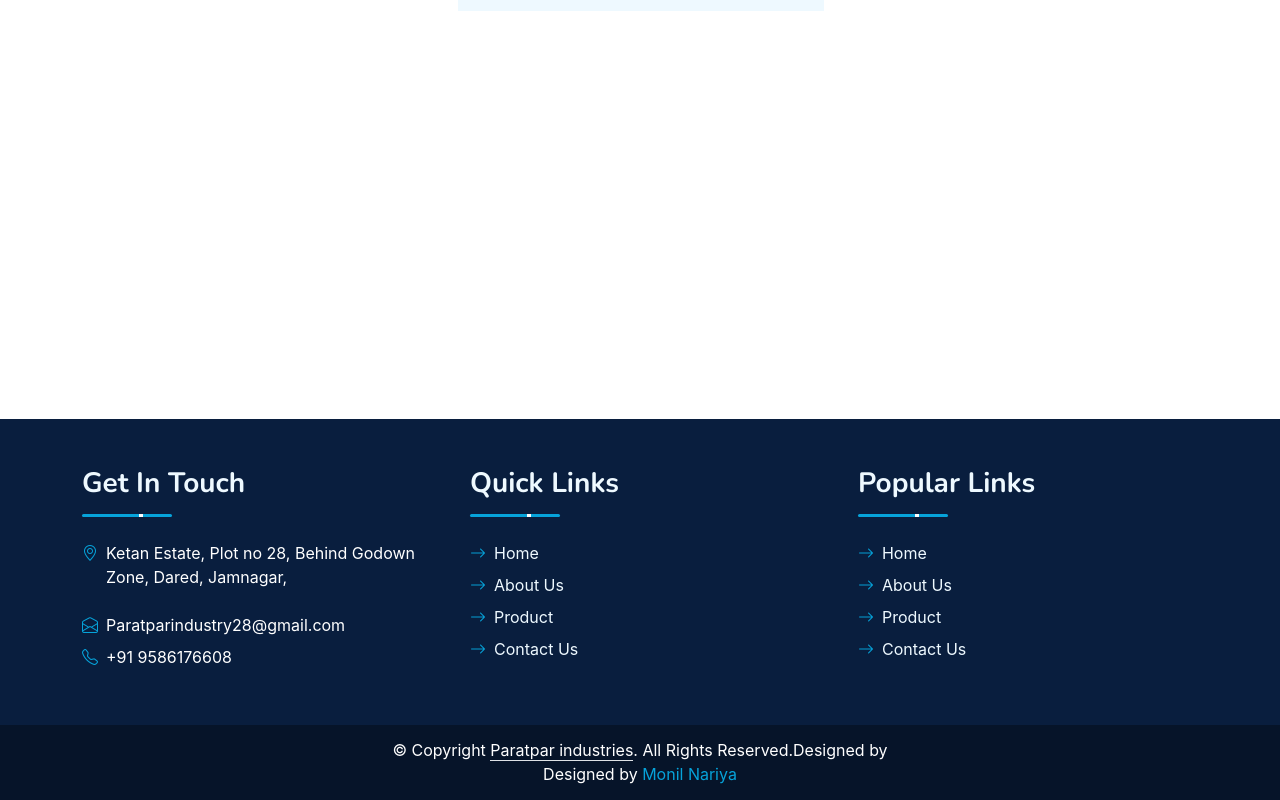
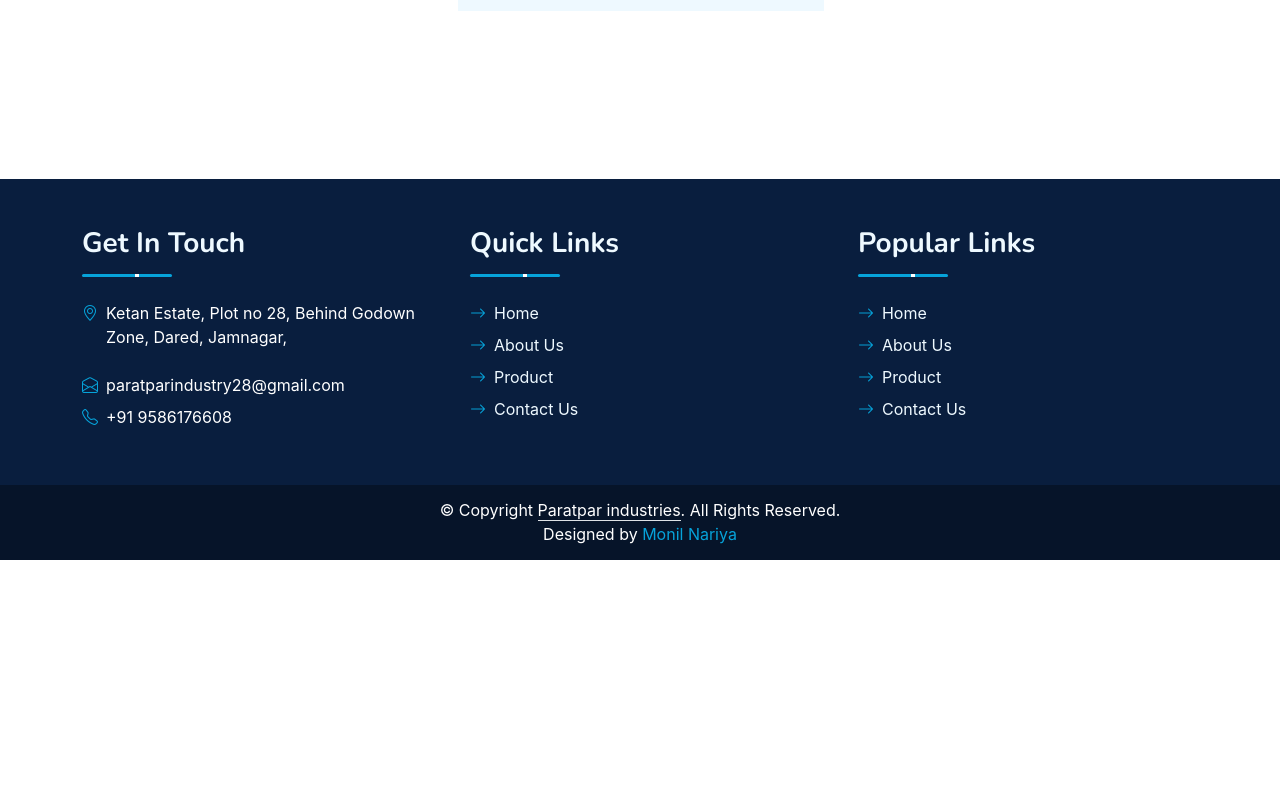
Before and after one commit to Paratpar-industry/paratpar-web, a React (Create React App) app: page / in a window 1280 px wide. Shown: the part 4498-5298 px from the top of the page. After the commit the page ends 5058 px from the top, so only its background shows below. Built offline with nearby package versions, Linux system fonts and the light colour scheme.

Commit message:
add changes for owl

```diff
--- a/package.json
+++ b/package.json
@@ -8,6 +8,7 @@
     "@testing-library/jest-dom": "^5.17.0",
     "@testing-library/react": "^13.4.0",
     "@testing-library/user-event": "^13.5.0",
+    "bootstrap": "^5.3.2",
     "nprogress": "^0.2.0",
     "react": "^18.2.0",
     "react-avatar": "^5.0.3",
--- a/public/index.html
+++ b/public/index.html
@@ -33,12 +33,12 @@
       rel="stylesheet"
     />
 
-    <link href="lib/owlcarousel/assets/owl.carousel.min.css" rel="stylesheet" />
-    <link href="lib/animate/animate.min.css" rel="stylesheet" />
+    <link href="/lib/owlcarousel/assets/owl.carousel.min.css" rel="stylesheet" />
+    <link href="/lib/animate/animate.min.css" rel="stylesheet" />
 
-    <link href="css/bootstrap.min.css" rel="stylesheet" />
+    <link href="/css/bootstrap.min.css" rel="stylesheet" />
 
-    <link href="css/style.css" rel="stylesheet" />
+    <link href="/css/style.css" rel="stylesheet" />
     <!--
       Notice the use of %PUBLIC_URL% in the tags above.
       It will be replaced with the URL of the `public` folder during the build.
--- a/src/common/config/ApplicationShareData.js
+++ b/src/common/config/ApplicationShareData.js
@@ -1,5 +1,5 @@
-export class ApplicationShareData{
-    static Address = "dw"
-    static ContactNumber =""
-
+export class ApplicationShareData {
+  static Address = "dw";
+  static ContactNumber = "+91 9586176608";
+  static EmailAddress = "paratparindustry28@gmail.com";
 }
--- a/src/component/Footer.jsx
+++ b/src/component/Footer.jsx
@@ -1,5 +1,6 @@
 import React, { Fragment } from "react";
 import { NavLink } from "react-router-dom";
+import { ApplicationShareData } from "../common/config/ApplicationShareData";
 
 const quickLinks = [
   { text: "Home", path: "/" },
@@ -64,7 +65,7 @@
                         onMouseLeave={(e) => (e.target.style.color = "white")}
                         // className="text-primary mb-0"
                       >
-                        Paratparindustry28@gmail.com
+                      {ApplicationShareData.EmailAddress}
                       </a>
                     </p>
                   </div>
@@ -77,7 +78,7 @@
                         onMouseEnter={(e) => (e.target.style.color = "#06A3DA")}
                         onMouseLeave={(e) => (e.target.style.color = "white")}
                       >
-                        +91 9586176608
+                       {ApplicationShareData.ContactNumber}
                       </a>
                     </p>
                   </div>
@@ -167,7 +168,7 @@
                   </NavLink>
                   . All Rights Reserved.
                   {/*/*** This template is free as long as you keep the footer author’s credit link/attribution link/backlink. If you'd like to use the template without the footer author’s credit link/attribution link/backlink, you can purchase the Credit Removal License from "https://htmlcodex.com/credit-removal". Thank you for your support. *** /*/}
-                  Designed by{" "}
+
                   <div className="credits">
                     Designed by{" "}
                     <NavLink className="stop" tp="/">
--- a/src/component/Home.jsx
+++ b/src/component/Home.jsx
@@ -552,7 +552,7 @@
         {/* Testimonial End */}
 
         {/* Vendor Start */}
-        <div
+       {false && <div
           className="container-fluid py-5 wow fadeInUp"
           data-wow-delay="0.1s"
         >
@@ -571,7 +571,7 @@
               </div>
             </div>
           </div>
-        </div>
+        </div>}
       </>
     </Fragment>
   );
--- a/src/component/TestimonialCrowsel.jsx
+++ b/src/component/TestimonialCrowsel.jsx
@@ -39,7 +39,17 @@
       nav
       autoplay
       autoplayTimeout={10000}
-      // onChange={handleChange}
+      responsive={{
+        0: {
+          items: 1, // Show one item on small screens
+        },
+        768: {
+          items: 2, // Show two items on tablets
+        },
+        992: {
+          items: 3, // Show three items on medium-sized screens
+        },
+      }}
     >
       {testimonialItems.map((item, index) => (
         <div
```
Also changed, not shown: public/_redirects.txt (added), 1 other file (tests, documents, lock files or other folders).
